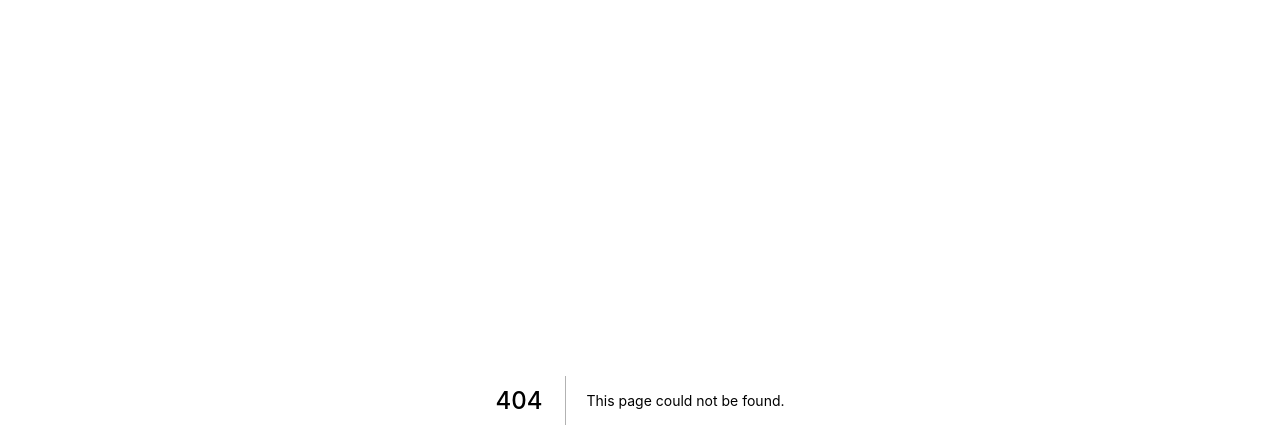
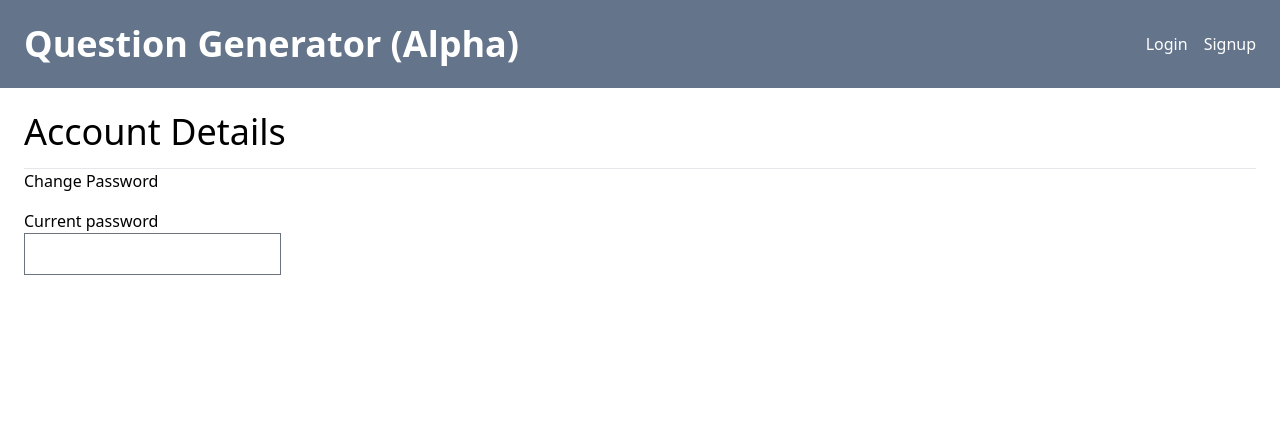
Before and after one commit to MatthewNgan/qg_next, a Next.js app: page /user/general in a window 1280 px wide. Before the commit this address had no page. Shown: the top 448 px of the page. Built offline with nearby package versions, Linux system fonts and the light colour scheme.

Commit message:
Added files for Account Details for future function

```diff
--- a/pages/template/header.tsx
+++ b/pages/template/header.tsx
@@ -23,17 +23,23 @@ export default function Header() {
         <h1 className='text-4xl font-bold text-white'>
           <Link href='/'>
             <a>
-              Question Generator
+              Question Generator (Alpha)
             </a>
           </Link>
           </h1>
         <div className='flex flex-row gap-4 items-center'>
           {
             loggedIn ?
-            <Link href='/form/dashboard'>
-              <a className='text-white hover:underline'>Dashboard</a>
-            </Link>
-            : <>
+            <>
+              <Link href='/form/dashboard'>
+                <a className='text-white hover:underline'>Dashboard</a>
+              </Link>
+              <Link href='/user/general'>
+                <a className='text-white hover:underline'>Account</a>
+              </Link>
+            </>
+            :
+            <>
               <Link href='/login/exist'>
                 <a className='text-white hover:underline'>Login</a>
               </Link>
--- /dev/null
+++ b/pages/user/general.tsx
@@ -0,0 +1,27 @@
+import Header from '../template/header';
+
+interface GeneralProps {
+
+}
+
+export default function General(props: GeneralProps) {
+  return (
+    <div className='min-h-screen flex flex-col'>
+      <Header />
+      <div className='container mx-auto p-6'>
+        <div>
+          <h1 className='text-4xl pb-4 border-b'>Account Details</h1>
+          <div className='flex flex-col gap-4'>
+            <h2>Change Password</h2>
+            <form>
+              <label>
+                <div>Current password</div>
+                <input />
+              </label>
+            </form>
+          </div>
+        </div>
+      </div>
+    </div>
+  );
+}
```
